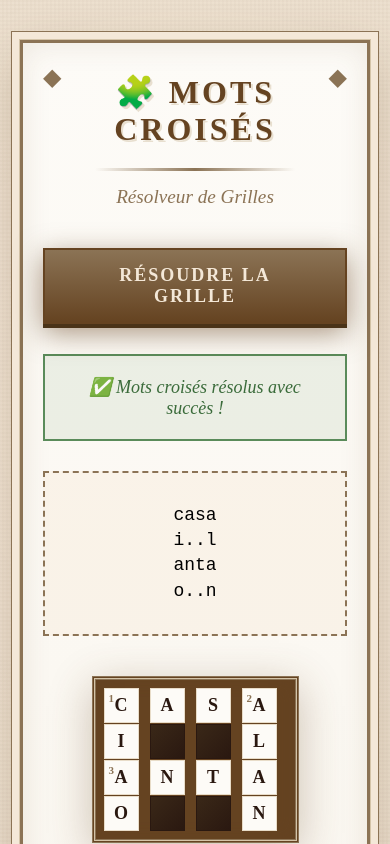
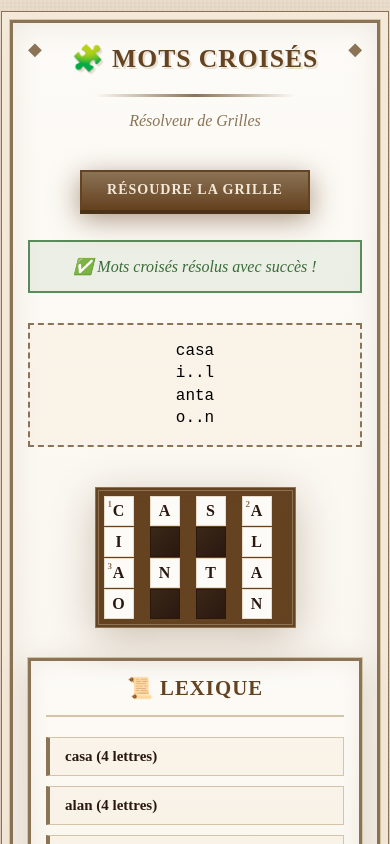
Before and after one commit to Lucas2578/crossword, a website with bundled scripts: page index.html in a window 390 px wide. Both pictures are taken after a click on the button "RÉSOUDRE LA GRILLE". Shown: the top 844 px of the page. Built offline with nearby package versions, Linux system fonts and the light colour scheme.

Commit message:
Fix responsive front
Fix media querries for grid renderer on mobile

```diff
--- a/render/styles.css
+++ b/render/styles.css
@@ -395,22 +395,47 @@ button:active {
     animation-delay: calc(0.02s * var(--cell-index, 0));
 }
 
+@media (max-width: 968px) {
+    .crossword-wrapper {
+        flex-direction: column;
+        align-items: center;
+        gap: 30px;
+    }
+
+    .words-section {
+        width: 100%;
+        max-width: 500px;
+    }
+}
+
 @media (max-width: 768px) {
+    body {
+        padding: 20px 10px;
+    }
+
     .container {
         padding: 30px 20px;
     }
 
     h1 {
         font-size: 2em;
+        letter-spacing: 1px;
     }
 
-    .crossword-wrapper {
-        flex-direction: column;
-        align-items: center;
+    .subtitle {
+        font-size: 1em;
     }
 
-    .words-section {
+    button {
+        padding: 12px 35px;
+        font-size: 16px;
+        letter-spacing: 1px;
+    }
+
+    #grid {
+        padding: 5px;
         max-width: 100%;
+        overflow-x: auto;
     }
 
     .cell {
@@ -418,4 +443,73 @@ button:active {
         height: 35px;
         font-size: 18px;
     }
+
+    .words-section {
+        width: 100%;
+        max-width: 100%;
+        min-width: 0;
+    }
+
+    .words-list {
+        padding: 20px;
+    }
+
+    .words-list h3 {
+        font-size: 1.3em;
+    }
+
+    .word-item {
+        font-size: 15px;
+        padding: 10px 15px;
+    }
 }
+
+@media (max-width: 480px) {
+    .container {
+        padding: 20px 15px;
+    }
+
+    h1 {
+        font-size: 1.6em;
+    }
+
+    .container::before,
+    .container::after {
+        font-size: 18px;
+        top: 15px;
+    }
+
+    .container::before {
+        left: 15px;
+    }
+
+    .container::after {
+        right: 15px;
+    }
+
+    .cell {
+        width: 30px;
+        height: 30px;
+        font-size: 16px;
+    }
+
+    .cell.number::before {
+        font-size: 9px;
+        top: 2px;
+        left: 3px;
+    }
+
+    button {
+        padding: 10px 25px;
+        font-size: 14px;
+    }
+
+    .words-list {
+        padding: 15px;
+    }
+
+    .message, #consoleResult {
+        font-size: 16px;
+        padding: 15px;
+    }
+}
```
